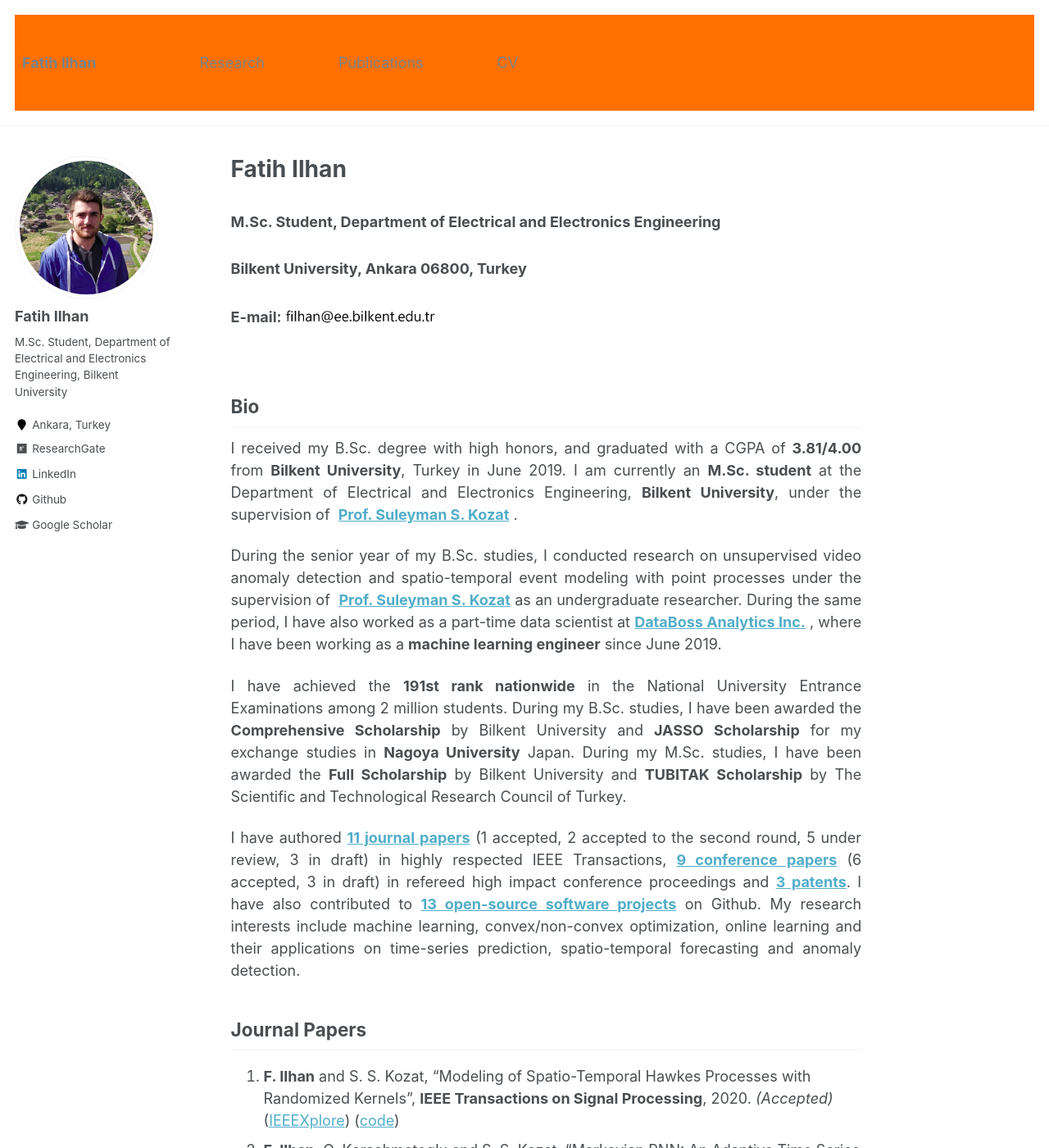
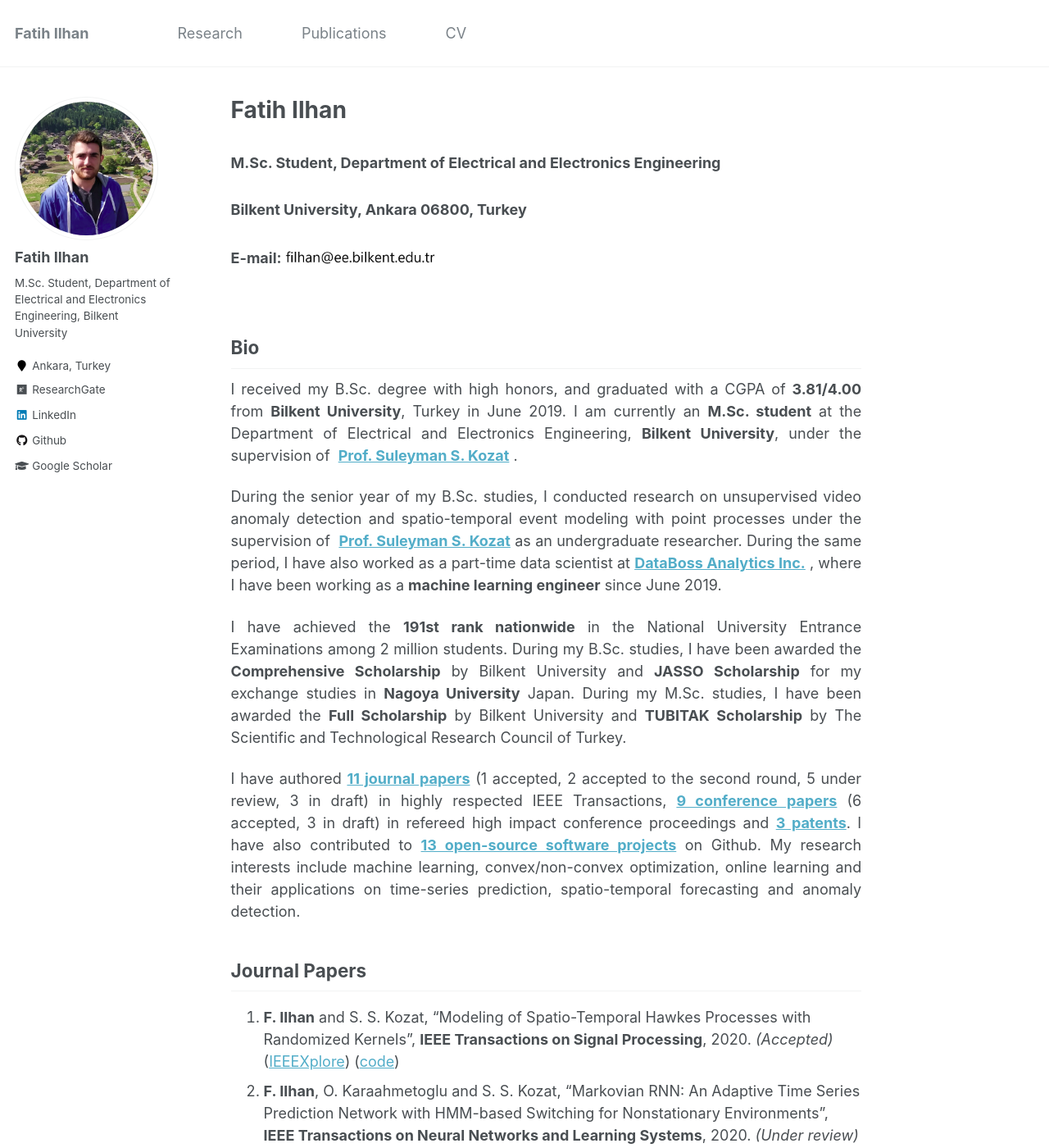
Before and after one commit to fatih-ilhan/fatih-ilhan.github.io, a Jekyll site: the page built from _pages/about.md, in a window 1280 px wide and 1400 px high. Shown: the whole window at 82% size. Built offline with Jekyll 4.4.1, drawn with Linux system fonts in a browser that asks for light colours.

Commit message:
Update _navigation.scss

```diff
--- a/_sass/_navigation.scss
+++ b/_sass/_navigation.scss
@@ -175,12 +175,12 @@
 .greedy-nav {
   position: relative;
   min-width: 250px;
-  background: #ff7000;
+  background: $background-color;
 
   a {
     display: block;
-    margin: 2rem 2rem;
-    padding: 0.5rem 0.5rem;
+    margin: 0 2rem;
+    padding: 0.5rem 0;
     color: $masthead-link-color;
     text-decoration: none;
 
```
